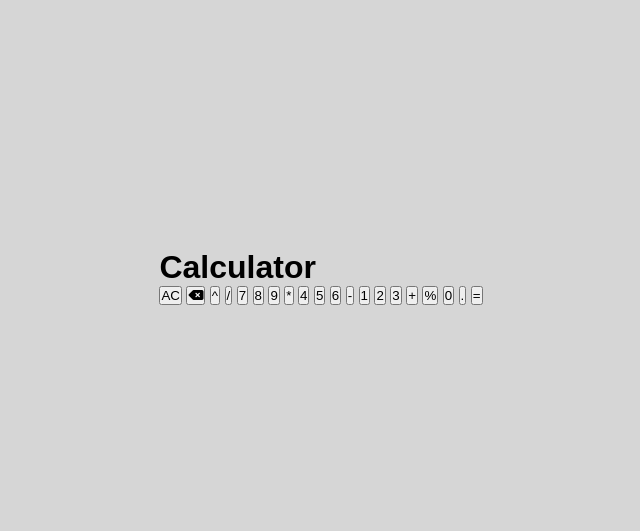
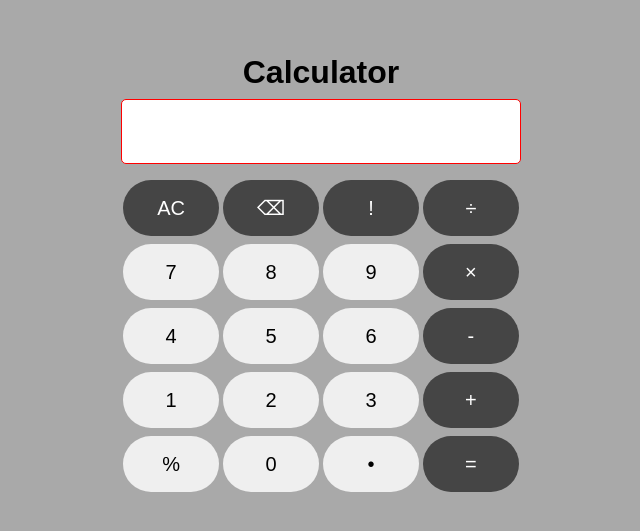
Before and after one commit to msboffl/Calculator, a website: page Frontend/index.html in a window 1280 px wide. Shown: the part 123-654 px from the top of the page, without its empty margins (319-959 px from the left). Drawn offline with Linux system fonts and the light colour scheme; a web font is replaced by a local one.

Commit message:
Frontend UI Updated

```diff
--- a/Backend/server.js
+++ b/Backend/server.js
@@ -13,5 +13,5 @@ app.get('/', (req, res) => {
 })
 
 app.listen(PORT, () => {``
-    console.log(`Serever running at PORT:${PORT}`);
+    console.log(`Serever running at PORT : ${PORT}`);
 })
--- a/Frontend/css/main.css
+++ /dev/null
@@ -1,56 +0,0 @@
-@font-face {
-  font-family: "Pacific-Regular";
-  src: url("../fonts/Pacifico-Regular.ttf") format("truetype"); }
-
-@font-face {
-  font-family: "Roboto-Thin";
-  src: url("../fonts/Roboto-Thin.ttf") format("truetype"); }
-
-@font-face {
-  font-family: "Roboto-Regular";
-  src: url("../fonts/Roboto-Regular.ttf") format("truetype"); }
-
-@font-face {
-  font-family: "Roboto-Light";
-  src: url("../fonts/Roboto-Light.ttf") format("truetype"); }
-
-@font-face {
-  font-family: "Roboto-Bold";
-  src: url("../fonts/Roboto-Bold.ttf"); }
-
-@font-face {
-  font-family: "Pacific-Regular";
-  src: url("../fonts/Pacifico-Regular.ttf") format("truetype"); }
-
-@font-face {
-  font-family: "Roboto-Thin";
-  src: url("../fonts/Roboto-Thin.ttf") format("truetype"); }
-
-@font-face {
-  font-family: "Roboto-Regular";
-  src: url("../fonts/Roboto-Regular.ttf") format("truetype"); }
-
-@font-face {
-  font-family: "Roboto-Light";
-  src: url("../fonts/Roboto-Light.ttf") format("truetype"); }
-
-@font-face {
-  font-family: "Roboto-Bold";
-  src: url("../fonts/Roboto-Bold.ttf"); }
-
-* {
-  padding: 0;
-  margin: 0;
-  box-sizing: border-box; }
-
-body {
-  display: flex;
-  align-items: center;
-  justify-content: center;
-  height: 100vh;
-  background-color: #D6D6D6;
-  font-family: "Pacific-Regular", sans-serif; }
-
-.container {
-  display: flex;
-  flex-direction: column; }
--- a/Frontend/index.html
+++ b/Frontend/index.html
@@ -4,42 +4,49 @@
     <meta charset="UTF-8">
     <meta http-equiv="X-UA-Compatible" content="IE=edge">
     <meta name="viewport" content="width=device-width, initial-scale=1.0">
-    <link rel="stylesheet" href="../css/main.css">
+    <link rel="stylesheet" href="../css/style.css">
     <link rel="shortcut icon" href="./images/Wineass-Ios7-Redesign-Calculator.ico" type="image/x-icon">
     <script src="https://kit.fontawesome.com/75fe56c578.js" crossorigin="anonymous"></script>
     <title>Calculator</title>
 </head>
 <body>
-    <div class="container">
+    <div id="AppContainer">
         <h1>Calculator</h1>
-        <header class="header">
-            <div class="display"></div>
+        <header id="header" class="header">
+            <div class="display" id="display"></div>
         </header>
-        <main class="main">
-            <button class="clear" id="clear">AC</button>
-            <button class="back" id="back"><i class="fa-solid fa-delete-left"></i></button>
-            <button class="power" id="power">^</button>
-            <button class="quotient" id="quotient">/</button>
+        <main class="main" id="main">
+            <div class="row">
+                <button class="clear button-blue" id="clear">AC</button>
+                <button id="back" class="back button-blue"> ⌫ </button>
+                <button class="factorial button-blue" id="factorial">!</button>
+                <button class="division button-blue" id="division">÷</button>
+            </div>
+            <div class="row">
                 <button class="seven" id="seven">7</button>
                 <button class="eight" id="eight">8</button>
                 <button class="nine" id="nine">9</button>
-            <button class="multiplication" id="multiplication">*</button>
+                <button class="multiply button-blue" id="multiply">×</button>
+            </div>
+            <div class="row">
                 <button class="four" id="four">4</button>
                 <button class="five" id="five">5</button>
                 <button class="six" id="six">6</button>
-            <button class="substract" id="substract">-</button>
+                <button class="substract button-blue" id="substract"> - </button>
+            </div>
+            <div class="row">
                 <button class="one" id="one">1</button>
                 <button class="two" id="two">2</button>
                 <button class="three" id="three">3</button>
-            <button class="addition" id="additon">+</button>
+                <button class="addition button-blue" id="addition">+</button>
+            </div>
+            <div class="row">
                 <button class="modulus" id="modulus">%</button>
                 <button class="zero" id="zero">0</button>
-            <button class="dot" id="dot">.</button>
-            <button class="equal" id="equal"> = </button>
+                <button class="myDot" id="myDot"> • </button>
+                <button class="equal button-blue" id="equal"> = </button>
+            </div>
         </main>
-        <footer>
-
-        </footer>
     </div>
     <script src="./js/main.js"></script>
 </body>
--- a/Frontend/package.json
+++ b/Frontend/package.json
@@ -4,7 +4,7 @@
   "description": "",
   "main": "index.js",
   "scripts": {
-    "sass": "node-sass ../frontend/scss/main.scss --watch ../frontend/css/main.css"
+    "sass": "node-sass ../frontend/scss/style.scss --watch ../frontend/css/style.css"
   },
   "keywords": [],
   "author": "Mareedu Saibabu",
--- a/Frontend/scss/_colors.scss
+++ /dev/null
@@ -1,4 +0,0 @@
-// <----- #### Global Colours ##### ----->
-$dark-black: #000;
-$pure-white: #fff;
-$light-gray: #D6D6D6;
--- a/Frontend/scss/_container.scss
+++ /dev/null
@@ -1,4 +0,0 @@
-.container {
-    display: flex;
-    flex-direction: column;
-}
--- /dev/null
+++ b/Frontend/scss/_header.scss
@@ -0,0 +1,7 @@
+@import "./fonts.scss";
+
+h1 {
+    font-family: 'Finlandica', sans-serif;
+    font-size: 2rem;
+    text-align: center;
+}
--- /dev/null
+++ b/Frontend/scss/_main.scss
@@ -0,0 +1,40 @@
+@import "./global.scss";
+
+#AppContainer {
+    display: flex;
+    flex-direction: column;
+
+    header {
+        margin: .5rem 0;
+        .display {
+            width: 400px;
+            height: 65px;
+            background-color: $pure-white;
+            border: 1.5px solid $pure-red;
+            border-radius: 5px;
+        }
+    }
+    main {
+        display: flex;
+        flex-direction: column;
+        align-items: center;
+        text-align: center;
+        margin-top: .5rem;
+        .row {
+           button {
+                width: 6rem;
+                height: 3.5rem;
+                border-radius: 2rem;
+                margin-bottom: .5rem;
+                font-size: 1.25rem;
+                border: none;
+                cursor: pointer;
+           }
+           .button-blue {
+            color: $pure-white;
+            background-color: $light-black;
+
+           }
+        }
+    }
+}
--- a/Frontend/scss/fonts.scss
+++ b/Frontend/scss/fonts.scss
@@ -21,3 +21,6 @@
     font-family: "Roboto-Bold";
     src: url("../fonts/Roboto-Bold.ttf");
 }
+
+// Other Fonts
+@import url('https://fonts.googleapis.com/css2?family=Finlandica:ital,wght@0,400;0,500;0,600;0,700;1,400;1,500;1,600;1,700&display=swap');
--- a/Frontend/scss/global.scss
+++ b/Frontend/scss/global.scss
@@ -1,17 +1,20 @@
-@import "../scss/colors";
-@import "../scss/fonts.scss";
-
+// <====== Colours ======>
+$pure-gray: #a9a9a9;
+$pure-white: #ffff;
+$pure-black: #000;
+$light-black: #454545;
+$pure-red: #ff0000;
 
 * {
+    box-sizing: border-box;
+    margin: 0;
     padding: 0;
-    margin: 0;
-    box-sizing: border-box;
 }
 body {
+    background-color: $pure-gray;
+    font-family: "Roboto", sans-serif;
     display: flex;
     align-items: center;
     justify-content: center;
     height: 100vh;
-    background-color: $light-gray;
-    font-family: "Pacific-Regular", sans-serif;
 }
--- a/Frontend/scss/main.scss
+++ /dev/null
@@ -1,3 +0,0 @@
-@import "../scss/fonts.scss";
-@import "../scss/global.scss";
-@import "../scss/container";
--- /dev/null
+++ b/Frontend/scss/style.scss
@@ -0,0 +1,3 @@
+@import "./global.scss";
+@import "./header";
+@import "./main";
```
Also changed, not shown: Frontend/css/style.css (added). Lines whose indentation alone changed are shown as unchanged.
